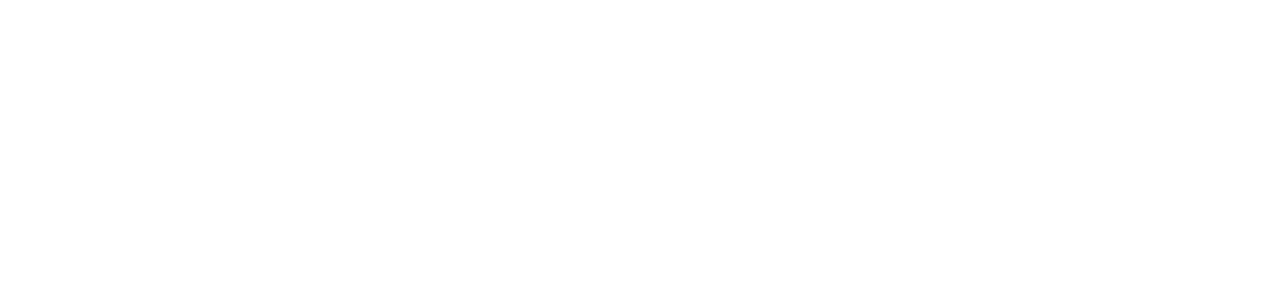
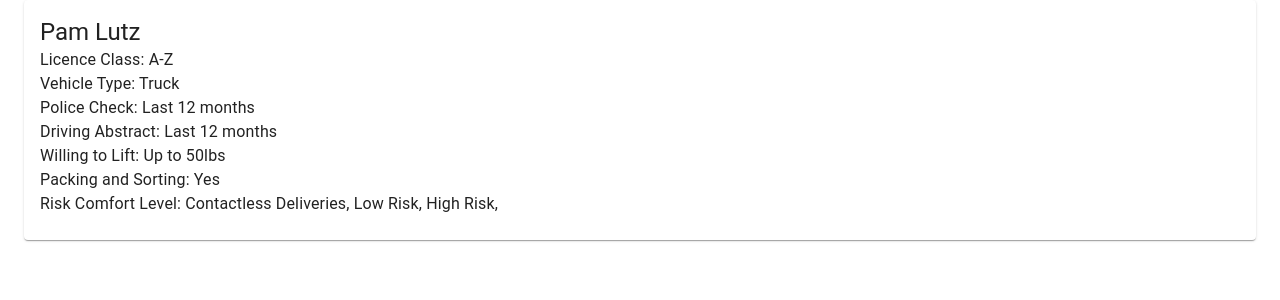
Before and after one commit to diglit/volunteer-toronto-volunteer-drivers-app, a Next.js app in the folder web-client/: page /drivers-search in a window 1280 px wide. Shown: the top 300 px of the page. Built offline with nearby package versions, Linux system fonts and the light colour scheme.

Commit message:
use selector to get driver list from redux store & create driver card

```diff
--- a/web-client/src/shared/components/drivers-search/List/index.tsx
+++ b/web-client/src/shared/components/drivers-search/List/index.tsx
@@ -1,7 +1,54 @@
 import React from 'react';
+// Redux Imports
+import { useSelector } from 'react-redux';
+import { Driver } from '../../../redux/driversSearch/index';
+import { RootState } from '../../../redux/index';
+// Material UI Imports
+import { Card, CardContent, Typography } from '@material-ui/core';
 
-const DriversSearchList = React.memo(function DriversSearchList(){
-  return null;
+type DriverCardProps = {
+  driverInfo: Driver;
+};
+
+const DriverCard = ({ driverInfo }: DriverCardProps): JSX.Element => {
+  console.log(driverInfo);
+  console.log(driverInfo.name);
+  return (
+    <Card>
+      <CardContent>
+        <Typography variant="h5">{driverInfo.name}</Typography>
+        <Typography>Licence Class: {driverInfo.licenceClass}</Typography>
+        <Typography>Vehicle Type: {driverInfo.vehicleType}</Typography>
+        <Typography>Police Check: {driverInfo.policeCheck}</Typography>
+        <Typography>Driving Abstract: {driverInfo.drivingAbstract}</Typography>
+        <Typography>Willing to Lift: {driverInfo.willingToLift}</Typography>
+        <Typography>
+          Packing and Sorting: {driverInfo.packingAndSorting}
+        </Typography>
+        <Typography>
+          Risk Comfort Level:{' '}
+          {driverInfo.riskComfortLevel.map((item) => (
+            <span key={item}>{item}, </span>
+          ))}
+        </Typography>
+      </CardContent>
+    </Card>
+  );
+};
+
+const DriversSearchList = React.memo(function DriversSearchList() {
+  const driversList: Driver[] = useSelector(
+    (state: RootState) => state.driversSearch.drivers,
+  );
+  console.log(driversList);
+
+  return (
+    <div>
+      {driversList.map((driver) => (
+        <DriverCard key={driver.id} driverInfo={driver} />
+      ))}
+    </div>
+  );
 });
 
 export default DriversSearchList;
--- a/web-client/src/shared/redux/driversSearch/index.ts
+++ b/web-client/src/shared/redux/driversSearch/index.ts
@@ -2,6 +2,7 @@ import { createSlice } from '@reduxjs/toolkit';
 export interface Driver {
   id: number;
   name: string;
+  email: string;
   licenceClass: string;
   vehicleType: string;
   policeCheck: string;
@@ -19,13 +20,14 @@ export interface DriversSearch {
 const mockDriverData: Driver = {
   id: 1,
   name: 'Pam Lutz',
+  email: '',
   licenceClass: 'A-Z',
   vehicleType: 'Truck',
   policeCheck: 'Last 12 months',
   drivingAbstract: 'Last 12 months',
   willingToLift: 'Up to 50lbs',
   packingAndSorting: 'Yes',
-  riskComfortLevel: ['Contactless Deliveries', 'Low Risk', 'High RIsk'],
+  riskComfortLevel: ['Contactless Deliveries', 'Low Risk', 'High Risk'],
 }
 
 const initialState: DriversSearch = {
--- a/web-client/src/shared/redux/index.ts
+++ b/web-client/src/shared/redux/index.ts
@@ -13,3 +13,6 @@ export const store = configureStore({
   devTools: true,
   middleware: [reduxThunk]
 })
+
+// Create RootState type in Root Reducer.
+export type RootState = ReturnType<typeof reducer>
```
